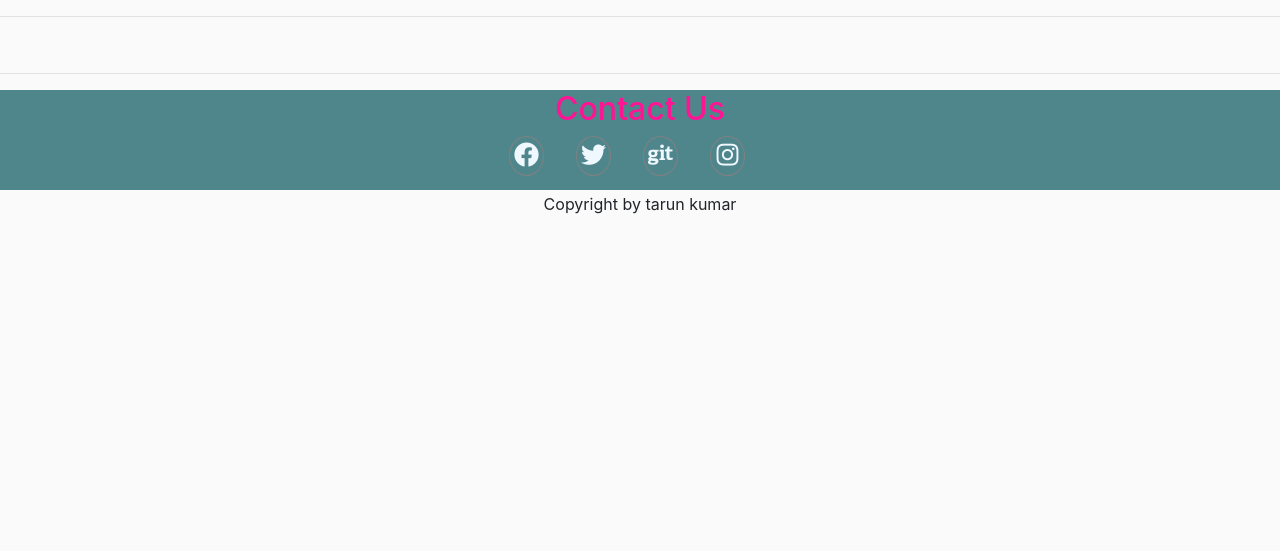
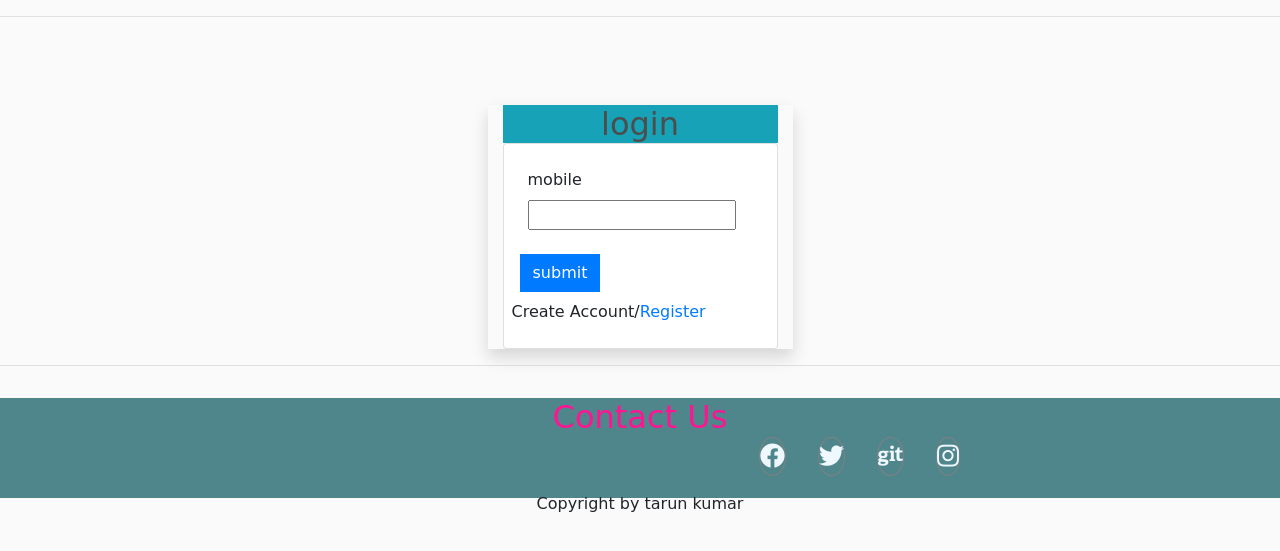
Before and after one commit to tarun163/my-shop-django, a Django app: page /login/ in a window 1280 px wide. Shown: the part 58-609 px from the top of the page. Run offline with Django 3.2, Linux system fonts and the light colour scheme; some libraries are stand-ins or nearby versions.

Commit message:
login syster added logout remainig

```diff
--- a/store/models.py
+++ b/store/models.py
@@ -6,6 +6,7 @@ class Customer(models.Model):
     name = models.CharField(null=True, max_length=50)
     email = models.CharField(null=True, max_length=50)
     image = models.ImageField(null=True,blank=True)
+    otp = models.CharField( max_length=50,null=True,blank=True)
     mobile = models.CharField(max_length=50,null=True,blank=True)
 
     def __str__(self):
--- a/store/templates/store/login.html
+++ b/store/templates/store/login.html
@@ -1,2 +1,34 @@
 {% extends 'store/main.html' %} {% load static %} {% block content %}
+ <style>
+        .container {
+            margin-top: 2rem;
+            width: 50%;
+            font-family: 'Brush Script MT', cursive;
+        }
+
+        .container h2 {
+            margin: 0rem;
+        }
+    </style>
+      {% if success %}
+    <div class="{{class}}">
+        {{messege}} {% endif %}
+        <div class="container shadow">
+            <h2 class="bg-info text-center p-0">login</h2>
+            <div class="card p-2 m-0">
+                <form action="" method="POST">
+                    {% csrf_token %}
+
+                    <div class="m-3"><label for="mobile">mobile</label>
+                        <input type="text" name="mobile" id="mobile">
+                    </div>
+                    <button type="submit" class=" btn btn-primary m-2">submit</button>
+                </form>
+                <div style="display: flex;">
+                    <p>Create Account/</p>
+                    <a href="{% url 'register' %}">Register</a>
+                </div>
+            </div>
+        </div>
+
 {% endblock content %}
--- a/store/templates/store/main.html
+++ b/store/templates/store/main.html
@@ -112,7 +112,7 @@
                     </a>
                     <div class="dropdown-menu" aria-labelledby="navbarDropdown">
                         <a class="dropdown-item" href="{% url 'profile' %}">Profile</a>
-                        <a class="dropdown-item" href="{% url 'login' %}">Login</a>
+                        <a class="dropdown-item" href="{% url 'login_attampt' %}">Login</a>
                         <a class="dropdown-item" href="{% url 'register' %}">Sign-up</a>
                         <div class="dropdown-divider"></div>
                         <a class="dropdown-item" href="{% url 'logout' %}">Log-out</a>
--- a/store/templates/store/register.html
+++ b/store/templates/store/register.html
@@ -39,7 +39,7 @@
             </form>
              <div style="display: flex;">
                 <p>Already have account/</p>
-                <a href="#">login</a>
+                <a href="{% url 'login_attampt' %}">login</a>
             </div>
 
         </div>
--- a/store/urls.py
+++ b/store/urls.py
@@ -5,10 +5,12 @@ from . import views
 urlpatterns = [
 	#Leave as empty string for base url
 	path('', views.store, name="store"),
+	path('register/', views.register, name="register"),
 	path('profile/', views.profile, name="profile"),
-	path('login/', views.login, name="login"),
+	path('login_otp/', views.login_otp, name='login_otp'),
+	path('login/', views.login_attampt, name="login_attampt"),
 	path('', views.logout, name="logout"),
-	path('register/', views.register, name="register"),
+	path('otp/', views.otp, name='otp'),
 	path('cart/', views.cart, name="cart"),
 	path('checkout/', views.checkout, name="checkout"),
 	path('update_Item/', views.updateItem, name="update_Item"),
--- a/store/views.py
+++ b/store/views.py
@@ -5,7 +5,9 @@ from django.http import JsonResponse
 import json
 import datetime
 import random
+import http.client
 from django.views import generic
+from django.conf import settings
 
 def store(request):
 	if request.user.is_authenticated:
@@ -123,12 +125,50 @@ def product_detail(request,name):
 
 def register(request):
 
+    if request.method == 'POST':
+        username = request.POST.get('username')
+        email = request.POST.get('email')
+        mobile = request.POST.get('mobile')
+        q = Customer.objects.filter(mobile = mobile).first()
+        if not q:
+            user = User(username = username,email=email)
+            user.save()
+            otp = str(random.randint(1000,9999))
+            profile = Customer(user = user,mobile=mobile,otp=otp,email=email,name=username)
+            profile.save()
+            send_otp(mobile,otp)
+            request.session['mobile'] = mobile
+            return redirect('otp')
+        else:
+            context = {
+                'success':True,
+                'messege':'user is already exist',
+                'class':'alert-danger'
+            }
+            return render(request,'store/register.html',context)
 
-    return render(request,'register.html')
+    return render(request,'store/register.html')
 
+def login_attampt(request):
 
-def login(request):
-	return render(request,'store/login.html')
+    if request.method == 'POST':
+         mobile = request.POST.get('mobile')
+         verify = Customer.objects.filter(mobile = mobile).first()
+         if not verify:
+             context = {
+                 'success':True,
+                 'messege':'user is not found ',
+                 'class':'alert-danger'
+             }
+             return render(request,'login.html',context)
+         otp = str(random.randint(1000,9999))
+         verify.otp = otp
+         verify.save()
+         send_otp(mobile,otp)
+         request.session['mobile'] = mobile
+         return redirect('login_otp')
+
+    return render(request,'store/login.html')
 
 def logout(request):
 	return render(request,'store/store.html')
@@ -151,3 +191,50 @@ def profile(request):
 
 
 	return render(request,'store/profile.html',{'customer':customer,'cartItems':cartItems})
+
+def otp(request):
+    if request.method == 'POST':
+        otp = request.POST.get('otp')
+        verify = Customer.objects.filter(otp = otp ).first()
+
+        #print(Customer.mobile)
+        if verify:
+            context = {
+                'success':True,
+                'messege':'Welcome',
+                'class':'alert-success'
+            }
+            return render(request,'store/store.html',context)
+
+    return render(request,'store/otp.html',)
+
+def login_otp(request):
+    mobile = request.session['mobile']
+
+    context = {'mobile':mobile}
+    if request.method == 'POST':
+        otp = request.POST.get('otp')
+
+        verify = Customer.objects.filter(otp = otp,mobile=mobile).first()
+        print(mobile)
+        print(otp)
+        if verify is not None:
+            context = {
+                'success':True,
+                'messege':'Welcome',
+                'class':'alert-success'
+            }
+            return redirect('store')
+    return render(request,'store/login_otp.html',context)
+
+def send_otp(mobile,otp):
+    print("FUNCTION CALLED")
+    conn = http.client.HTTPSConnection("api.msg91.com")
+    authkey = settings.AUTH_KEY
+    headers = { 'content-type': "application/json" }
+    url = "http://control.msg91.com/api/sendotp.php?otp="+otp+"&message"+"rambabu%20otp%20is%20"+otp+"&mobile="+mobile+"&authkey="+authkey+"&country=91"
+    conn.request("GET", url , headers=headers)
+    res = conn.getresponse()
+    data = res.read()
+    print(data)
+    return None
```
Also changed, not shown: store/templates/store/login_otp.html (+32 -0 lines), store/templates/store/otp.html (+28 -0 lines), db.sqlite3, static/images/priya_YJ20PgO.jpg (added), store/migrations/0005_customer_otp.py (added).
